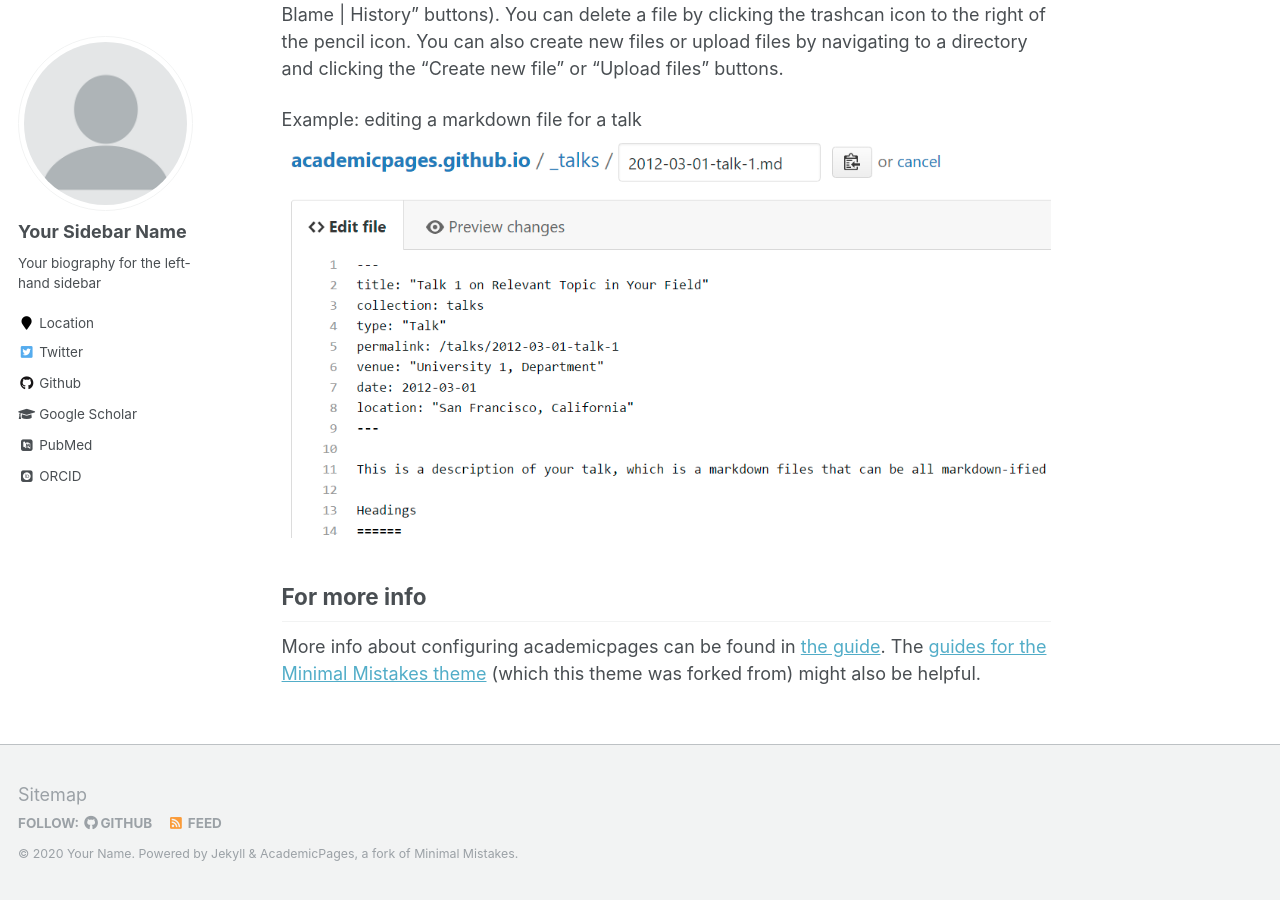
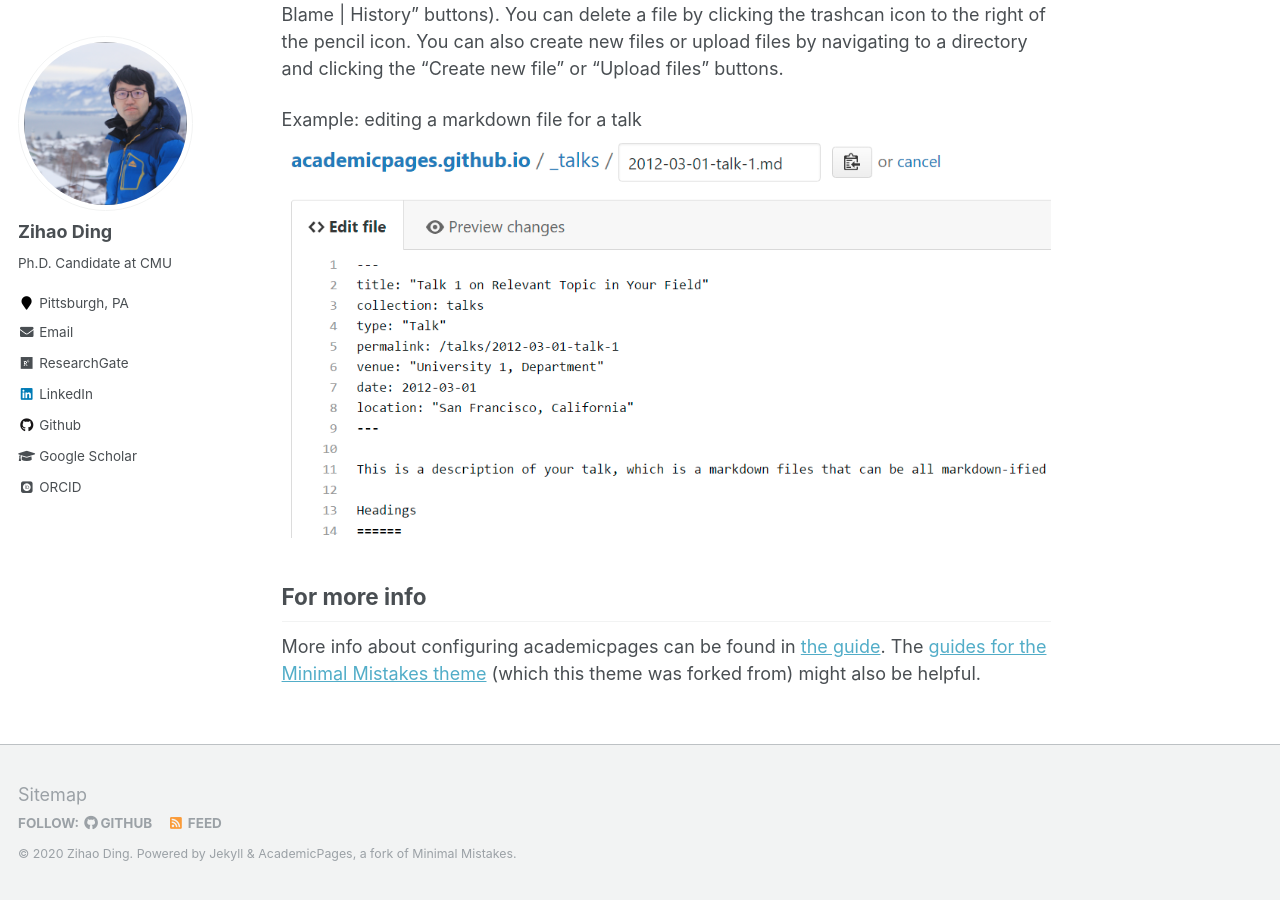
Before and after one commit to Darkhunter9/Darkhunter9.github.io, a Jekyll site: the page built from _pages/about.md, in a window 1280 px wide and 900 px high, scrolled down 2463 px. Built offline with Jekyll 4.4.1, drawn with Linux system fonts in a browser that asks for light colours; some web fonts are replaced; some of the changed text lies outside the part shown.

```diff
--- a/_config.yml
+++ b/_config.yml
@@ -7,13 +7,13 @@
 
 # Site Settings
 locale                   : "en-US"
-title                    : "Your Name / Site Title"
+title                    : "Zihao Ding"
 title_separator          : "-"
-name                     : &name "Your Name"
-description              : &description "personal description"
-url                      : https://academicpages.github.io # the base hostname & protocol for your site e.g. "https://mmistakes.github.io"
+name                     : &name "Zihao Ding"
+description              : &description "Ph.D. Candidate at CMU"
+url                      : "https://Darkhunter9.github.io" # the base hostname & protocol for your site e.g. "https://mmistakes.github.io"
 baseurl                  : "" # the subpath of your site, e.g. "/blog"
-repository               : "academicpages/academicpages.github.io"
+repository               : "https://github.com/Darkhunter9/Darkhunter9.github.io"
 teaser                   :  # filename of teaser fallback teaser image placed in /images/, .e.g. "500x300.png"
 breadcrumbs              : false # true, false (default)
 words_per_minute         : 160
@@ -32,7 +32,7 @@ comments:
     colorscheme          : # "light" (default), "dark"
 staticman:
   allowedFields          : ['name', 'email', 'url', 'message']
-  branch                 : "gh-pages" # "master", "gh-pages"
+  branch                 : "master" # "master", "gh-pages"
   commitMessage          : "New comment."
   filename               : comment-{@timestamp}
   format                 : "yml"
@@ -80,15 +80,15 @@ analytics:
 
 # Site Author
 author:
-  name             : "Your Sidebar Name"
+  name             : "Zihao Ding"
   avatar           : "profile.png"
-  bio              : "Your biography for the left-hand sidebar"
-  location         : "Location"
+  bio              : "Ph.D. Candidate at CMU"
+  location         : "Pittsburgh, PA"
   employer         :
-  pubmed           : "https://www.ncbi.nlm.nih.gov/pubmed/?term=john+snow"
-  googlescholar    : "http://yourfullgooglescholarurl.com"
-  email            :
-  researchgate     :  # example: "https://www.researchgate.net/profile/yourprofile"
+  pubmed           :
+  googlescholar    : "https://scholar.google.co.uk/citations?user=NG6WOPQAAAAJ&hl=en"
+  email            : "ding@cmu.edu"
+  researchgate     : "https://www.researchgate.net/profile/Zihao_Ding4"
   uri              :
   bitbucket        :
   codepen          :
@@ -96,20 +96,20 @@ author:
   flickr           :
   facebook         :
   foursquare       :
-  github           : "academicpages"
+  github           : "Darkhunter9"
   google_plus      :
   keybase          :
   instagram        :
   impactstory      : #"https://profiles.impactstory.org/u/xxxx-xxxx-xxxx-xxxx"
   lastfm           :
-  linkedin         :
-  orcid            : "http://orcid.org/yourorcidurl"
+  linkedin         : "https://www.linkedin.com/in/29622120/"
+  orcid            : "https://orcid.org/0000-0001-7958-9652"
   pinterest        :
   soundcloud       :
   stackoverflow    : # http://stackoverflow.com/users/123456/username
   steam            :
   tumblr           :
-  twitter          : "replacethistwitterhandle"
+  twitter          :
   vine             :
   weibo            :
   xing             :
```
Also changed, not shown: README.md (+2 -3 lines), images/profile.png.
